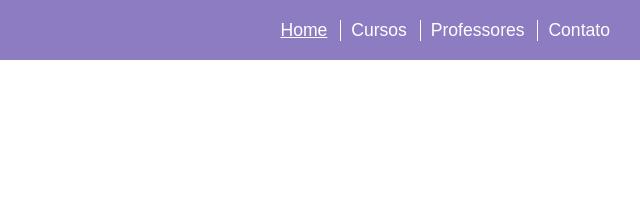
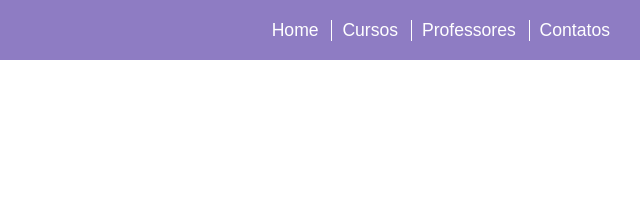
Before and after one commit to xFlax00/Layout-simples-com-HTML-e-CSS, a plain HTML site: page index.html in a window 1280 px wide. Shown: the top 197 px of the page, 640-1280 px from the left. Drawn offline with Linux system fonts and the light colour scheme.

Commit message:
css refactoring

```diff
--- a/index.html
+++ b/index.html
@@ -10,12 +10,12 @@
 <body>
     <header>
         <nav>
-            <a href="#">Logo</a>
+            <a href="#" class="logo">Logo</a>
             <ul>
-                <li>Home</li>
-                <li>Cursos</li>
-                <li>Professores</li>
-                <li>Contato</li>
+                <li><a href="#">Home</a></li>
+                <li><a href="#">Cursos</a></li>
+                <li><a href="#">Professores</a></li>
+                <li><a href="#">Contatos</a></li>
             </ul>
         </nav>
     </header>
--- a/styles/style.css
+++ b/styles/style.css
@@ -25,7 +25,7 @@ nav{
     font-size: 1.1rem;
 }
 
-nav a{
+.logo{
     text-transform: uppercase;
     text-decoration: none;
     background-color: #fff;
@@ -40,14 +40,18 @@ ul{
     gap: .8rem;
 }
 
-ul li:nth-child(1){
-    border-left: none;
-    text-decoration: underline;
+
+ul li:not(:first-child){
+    padding-left: 10px;
+    border-left: 1px solid #fff;
 }
 
-ul li{
-    padding-left: 10px;
-    border-left: 1px solid #fff;
+ul li a{
+    text-decoration: none;
+    color: #fff;
+}
+ul li a:hover{
+    text-decoration: underline;
 }
 
 main{
```
